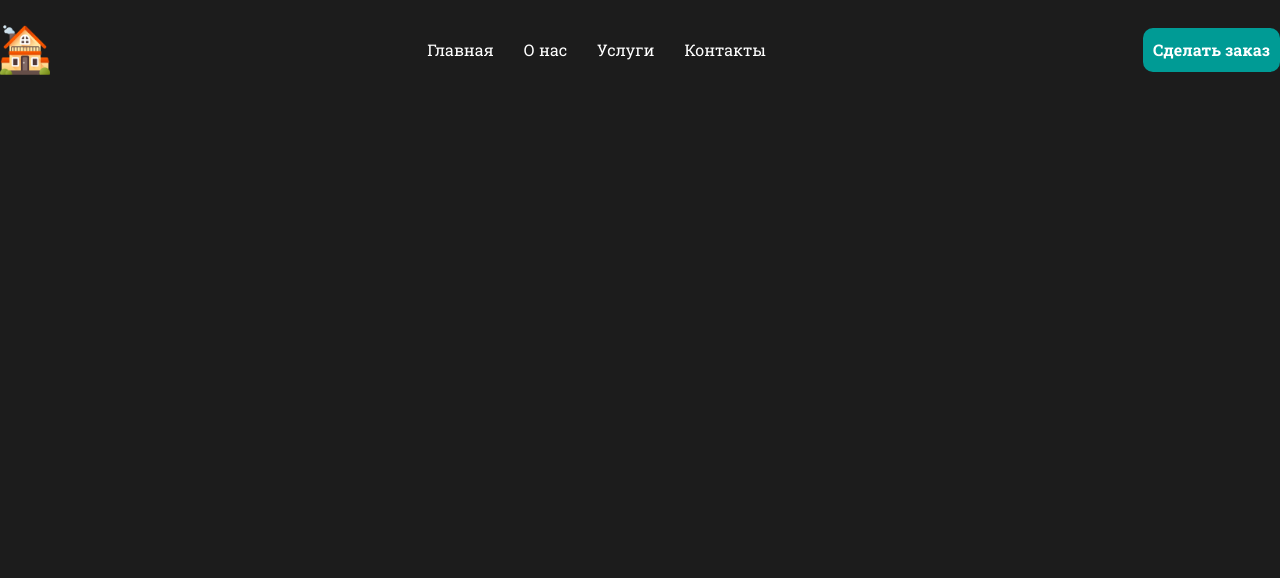
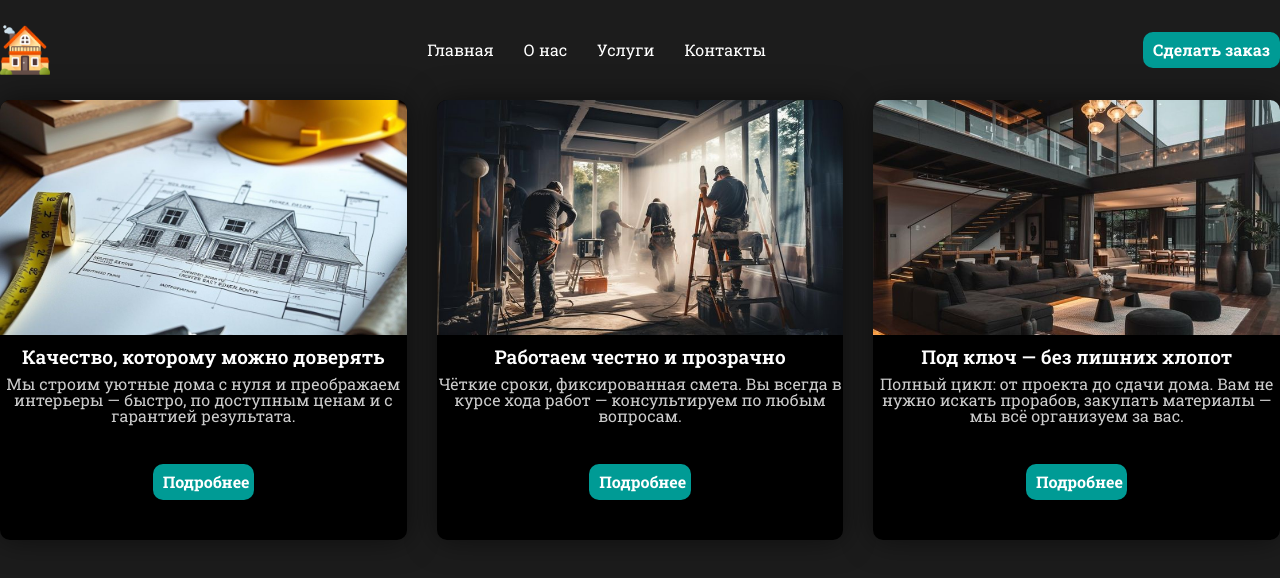
Before and after one commit to M3LN1K/construction.renovation, a plain HTML site: page index.html in a window 1280 px wide. Drawn offline with Linux system fonts and the light colour scheme.

Commit message:
Added stction cards

```diff
--- a/css/style.css
+++ b/css/style.css
@@ -21,8 +21,8 @@ body{
 
     font-family: "Roboto Slab", sans-serif;
     font-size: 16px;
-    line-height: 1.5;
-    background-color: #1c1c1c;
+    line-height: 1;
+    background: #1c1c1c;
     color: #fff;
 }
 /*! Стили для ссылок
@@ -60,6 +60,11 @@ p{
     margin: 0;
     padding: 0;
 }
+
+img{
+    max-width: 100%;
+}
+
 /*! Общая обертка для всего контента
   /*?  max-width: 1400px - максимальная ширина контента
   /*?  margin: 0 auto - центрируем контент  */
@@ -107,7 +112,7 @@ p{
   /*?  border-radius: 10px - скругление углов
   /*?  padding: 10px - отступы
   /*?  transition: all 0.3s ease - плавное изменение цвета при наведении */
-.header__btn {
+.btn {
     font-weight: 700;
     background: #009b95;
     border-radius: 10px;
@@ -117,7 +122,70 @@ p{
 /*! Стили для псевлдокласса :hover
   /*?  transform: scale(1.1) - увеличиваем элемент на 10%
   /*?  opacity: 0.7 - делаем прозрачность элемента на 30%  */
-.header__btn:hover{
+.btn:hover{
     transform: scale(1.1);
     opacity: 0.7;
 }
+
+
+/** Секция приветствие */
+
+
+.cards .container {
+    display: flex;
+    justify-content: space-between;
+    gap: 30px;
+
+
+}
+
+.cards__item {
+    width: 100%;
+    overflow: hidden;
+    background: #000000;
+    border-radius: 10px;
+    box-shadow: 0 0 30px rgba(0, 0, 0, 0.5);
+    padding-bottom: 40px;
+}
+
+
+.cards__text {
+    text-align: center;
+}
+
+.cards__title {
+    font-size: 19px;
+    padding-bottom: 10px;
+    padding-top: 10px;
+}
+
+.cards__paragraph {
+    opacity: 0.8;
+    padding-bottom: 40px;
+}
+
+.cards__image {
+    width: 100%;
+    height: 235px;
+    object-fit: cover;
+}
+
+.cards .btn{
+    display: flex;
+    width: 20%;
+    text-align: center;
+    margin: 0 auto;
+}
+
+/* .cards__btn {
+    font-weight: 700;
+    background: #009b95;
+    border-radius: 10px;
+    padding: 10px;
+    transition: all 0.3s ease;
+}
+
+.cards__btn:hover {
+    transform: scale(1.1);
+    opacity: 0.7;
+} */
--- a/index.html
+++ b/index.html
@@ -26,10 +26,49 @@
                 </ul>
             </nav>
             <!--* Ссылка на заказ -->
-            <a href="" class="header__btn">Сделать заказ</a>
+            <a href="" class="btn">Сделать заказ</a>
         </div>
     </header>
     <main>
+        <!--* Секция првиетствия -->
+        <section class="cards">
+            <!--* Тут будет слайдер, а пока тут будет какойто текст -->
+            <div class="container">
+                <div class="cards__item">
+                    <img src="images/cards/stroika.jpg" alt="" class="cards__image">
+                    <div class="cards__text">
+                        <h1 class="cards__title">Качество, которому можно доверять</h1>
+                        <p class="cards__paragraph">Мы строим уютные дома с нуля и преображаем интерьеры — быстро,
+                            по доступным ценам и с гарантией результата.</p>
+                    </div>
+                    <a href="#" class="btn">Подробнее</a>
+                </div>
+
+                <div class="cards__item">
+                    <img src="images/cards/remont.jpg" alt="" class="cards__image">
+                    <div class="cards__text">
+                        <h1 class="cards__title">Работаем честно и прозрачно</h1>
+                        <p class="cards__paragraph">Чёткие сроки, фиксированная смета.
+                        Вы всегда в курсе хода работ — консультируем по любым вопросам.</p>
+
+                    </div>
+                    <a href="#" class="btn">Подробнее</a>
+
+                </div>
+
+                <div class="cards__item">
+                    <img src="images/cards/interier.jpg" alt="" class="cards__image">
+                    <div class="cards__text">
+                        <h1 class="cards__title">Под ключ — без лишних хлопот</h1>
+                        <p class="cards__paragraph">Полный цикл: от проекта до сдачи дома.
+                        Вам не нужно искать прорабов, закупать материалы — мы всё организуем за вас.</p>
+
+                    </div>
+                    <a href="#" class="btn">Подробнее</a>
+
+                </div>
+            </div>
+        </section>
 
     </main>
     <footer>
```
Also changed, not shown: images/cards/interier.jpg (added), images/cards/remont.jpg (added), images/cards/stroika.jpg (added), images/slider/interier.jpg (added), images/slider/remont.jpg (added), images/slider/stroika.jpg (added), 1 other file.
